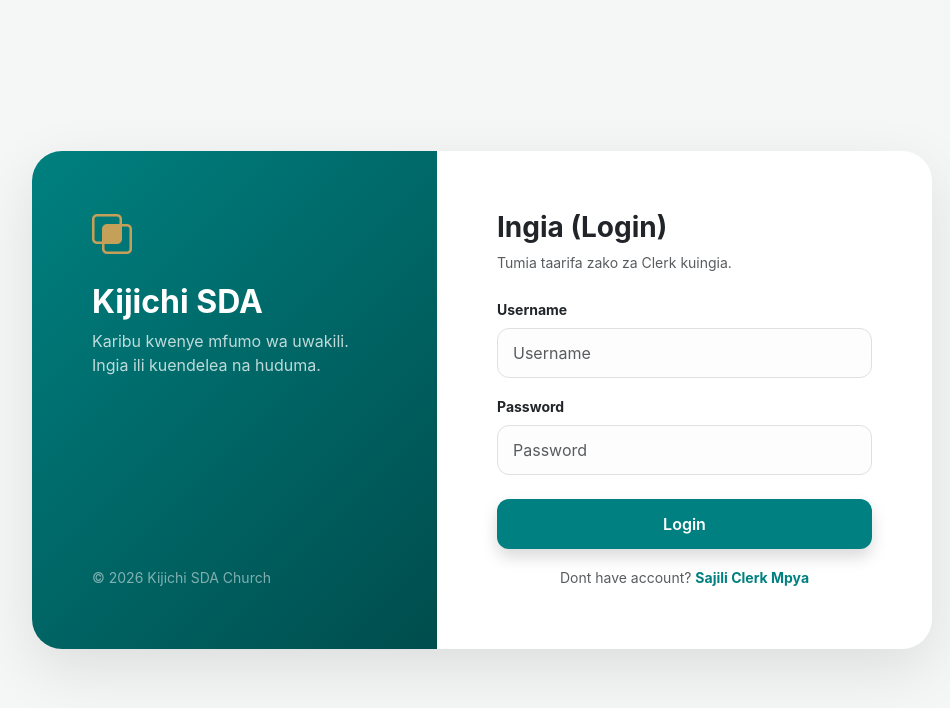
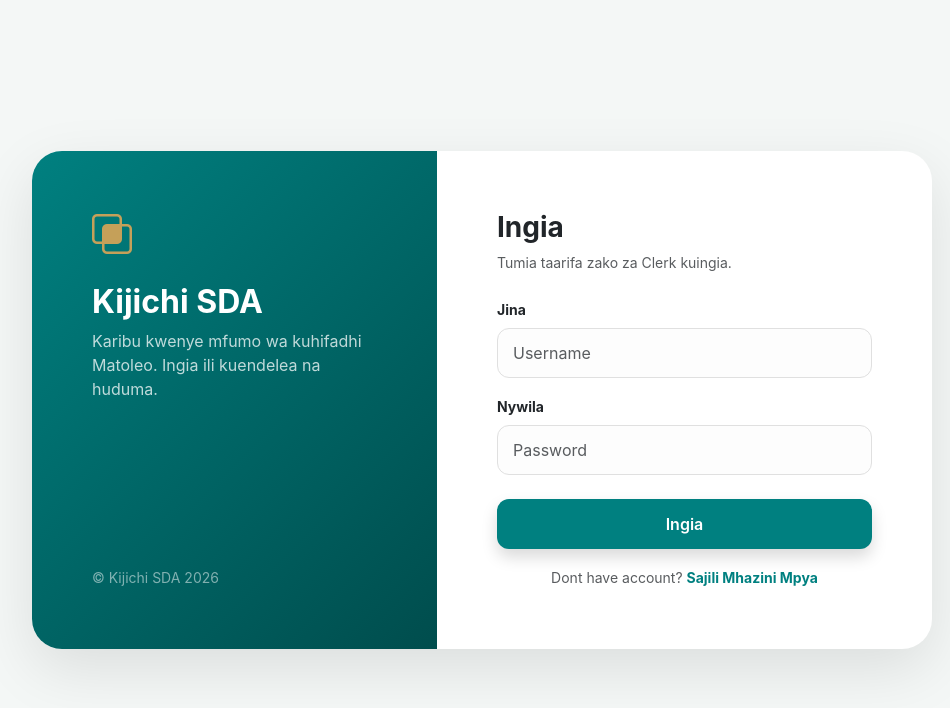
Before and after one commit to DeoLwena/KijichiOfferings, a Django app: page / in a window 1280 px wide. Shown: the top 708 px of the page, without its empty margins (158-1108 px from the left). Run offline with Django 5.2, Linux system fonts and the light colour scheme.

Commit message:
Merge remote-tracking branch 'origin/master'
# Conflicts:
#	accounts/templates/login.html
#	accounts/templates/register.html

```diff
--- a/accounts/templates/accounts/login.html
+++ b/accounts/templates/accounts/login.html
@@ -61,29 +61,29 @@
         <div class="login-info d-none d-md-flex">
             <i class="bi bi-intersect h1 mb-4" style="color: var(--sda-gold);"></i>
             <h2 class="fw-bold">Kijichi SDA</h2>
-            <p class="opacity-75">Karibu kwenye mfumo wa uwakili. Ingia ili kuendelea na huduma.</p>
+            <p class="opacity-75">Karibu kwenye mfumo wa kuhifadhi Matoleo. Ingia ili kuendelea na huduma.</p>
             <div class="mt-auto">
-                <small class="opacity-50">© 2026 Kijichi SDA Church</small>
+                <small class="opacity-50"> © Kijichi SDA 2026</small>
             </div>
         </div>
 
         <div class="login-form-side">
-            <h3 class="fw-bold text-dark mb-2">Ingia (Login)</h3>
+            <h3 class="fw-bold text-dark mb-2">Ingia</h3>
             <p class="text-muted mb-4 small">Tumia taarifa zako za Clerk kuingia.</p>
 
             <form method="POST">
                 {% csrf_token %}
                 <div class="mb-3">
-                    <label class="form-label small fw-bold">Username</label>
+                    <label class="form-label small fw-bold">Jina</label>
                     <input type="text" class="form-control"  name="username" placeholder="Username">
                 </div>
                 <div class="mb-4">
-                    <label class="form-label small fw-bold">Password</label>
+                    <label class="form-label small fw-bold">Nywila</label>
                     <input type="password" class="form-control" name="password" placeholder="Password">
                 </div>
-                <button type="submit" class="btn btn-teal w-100 mb-3 shadow">Login</button>
+                <button type="submit" class="btn btn-teal w-100 mb-3 shadow">Ingia</button>
                 <div class="text-center">
-                    <span class="small text-muted">Dont have account? <a href="/register/" class="text-decoration-none fw-bold" style="color: var(--sda-teal);">Sajili Clerk Mpya</a></span>
+                    <span class="small text-muted">Dont have account? <a href="/register/" class="text-decoration-none fw-bold" style="color: var(--sda-teal);">Sajili Mhazini Mpya</a></span>
                 </div>
             </form>
         </div>
--- a/hazina/templates/Reports.html
+++ b/hazina/templates/Reports.html
@@ -35,17 +35,17 @@
         </div>
         <div class="col-md-4">
             <div class="card border-0 shadow-sm p-4 text-center" style="border-radius: 25px; background: var(--sda-teal-gradient); color: white;">
-                <p class="opacity-75 small fw-bold text-uppercase mb-1">Jumla Kuu (Grand Total)</p>
+                <p class="opacity-75 small fw-bold text-uppercase mb-1">Jumla Kuu</p>
                 <h2 class="fw-bold">Tsh 5,800,000</h2>
                 <hr class="opacity-25">
-                <small>Kijichi SDA Stewardship 2026</small>
+                <small>Kijichi SDA Idara ya Wahazini 2026</small>
             </div>
         </div>
     </div>
 
     <div class="card border-0 shadow-sm p-4" style="border-radius: 25px;">
         <div class="d-flex justify-content-between align-items-center mb-4">
-            <h5 class="fw-bold">Mchanganuo wa Idara (Departmental Breakdown)</h5>
+            <h5 class="fw-bold">Mchanganuo wa Idara</h5>
             <input type="date" class="form-control w-auto border-0 bg-light">
         </div>
         <div class="table-responsive">
--- a/hazina/templates/add-offering.html
+++ b/hazina/templates/add-offering.html
@@ -5,7 +5,7 @@
     <div class="row mb-4">
         <div class="col">
             <h2 class="fw-bold text-dark">Ingiza Taarifa za Matoleo</h2>
-            <p class="text-muted">Fill the form below to record tithes and offerings.</p>
+            <p class="text-muted">jaza nafasi zifuatazo taarifa za matoleo ya Zaka na Sadaka</p>
         </div>
     </div>
 
```
